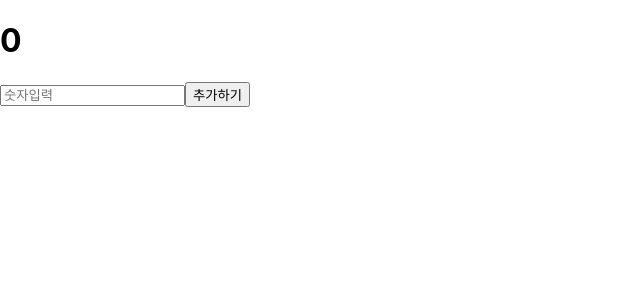
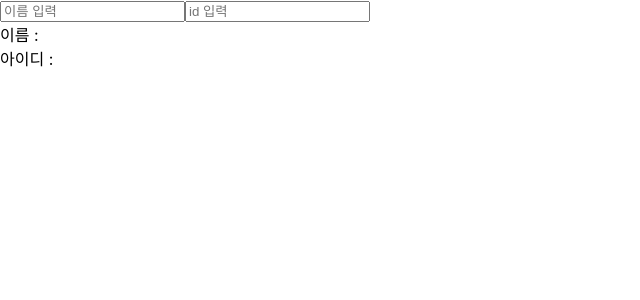
Before and after one commit to ww8007/Learn-React-with-Velopert-Book, a React (Create React App) app in the folder hooks-tutorial/: page / in a window 1280 px wide. Shown: the top 300 px of the page, without its empty margins (0-640 px from the left). Built offline with nearby package versions, Linux system fonts and the light colour scheme.

Commit message:
Use Info

```diff
--- a/hooks-tutorial/src/App.js
+++ b/hooks-tutorial/src/App.js
@@ -5,7 +5,7 @@ import GetAvgReducer from './GetAvgReducer';
 import Info from './Info';
 
 const App = () => {
-  return <GetAvgReducer></GetAvgReducer>;
+  return <Info></Info>;
 };
 
 export default App;
```
